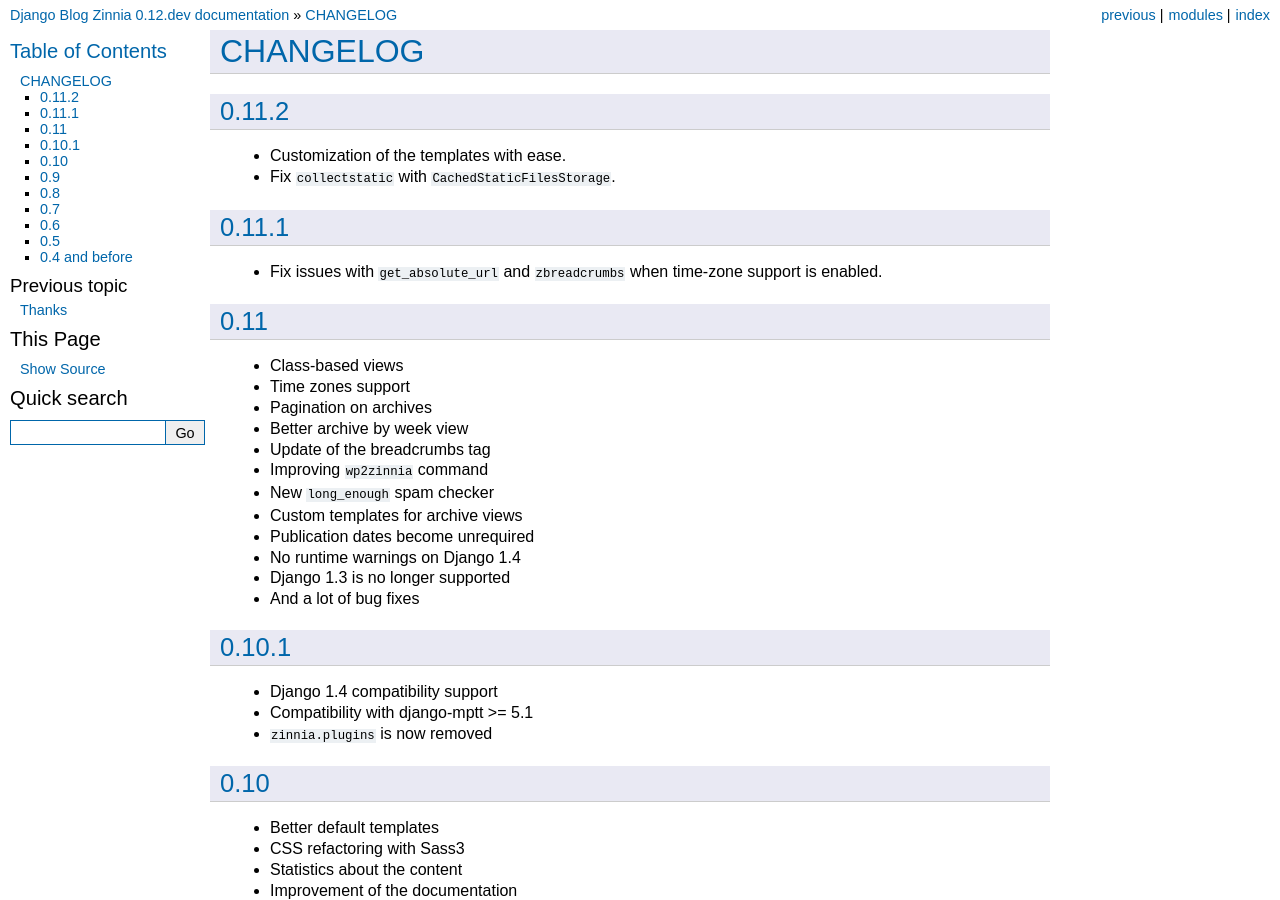
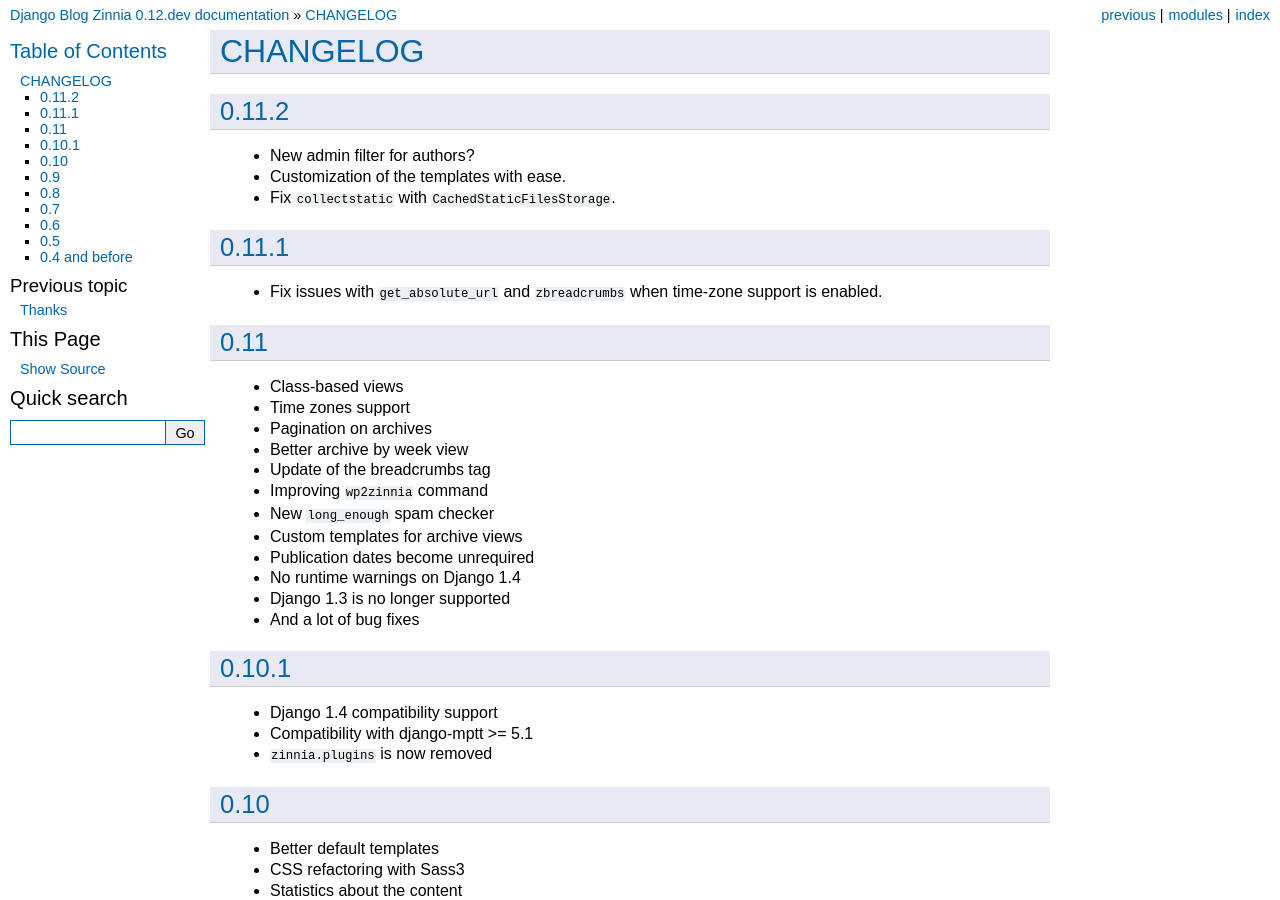
Before and after one commit to Fantomas42/django-blog-zinnia, a Sphinx documentation site: the page built from docs/notes/changelog.rst, in a window 1280 px wide and 900 px high. Built offline with Sphinx 7.4.7, drawn with Linux system fonts in a browser that asks for light colours.

Commit message:
updating changelog

```diff
--- a/docs/notes/changelog.rst
+++ b/docs/notes/changelog.rst
@@ -4,6 +4,7 @@
 0.11.2
 ------
 
+* New admin filter for authors?
 * Customization of the templates with ease.
 * Fix ``collectstatic`` with ``CachedStaticFilesStorage``.
 
```
